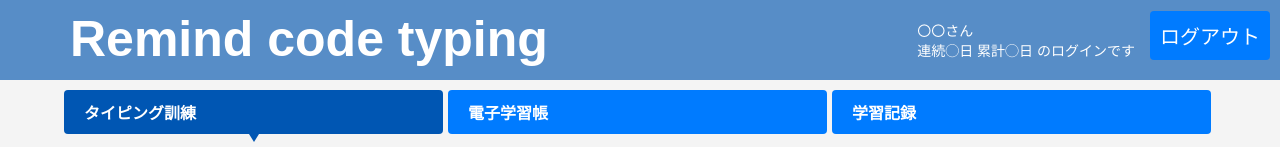
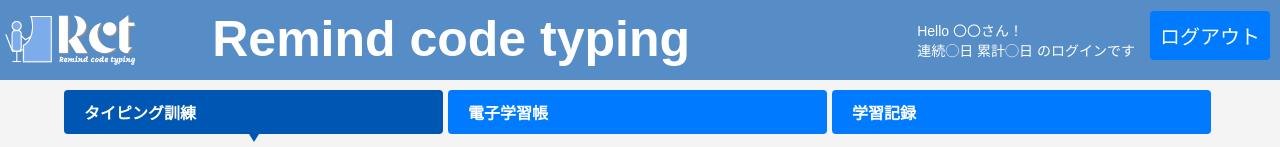
Before and after one commit to sin1227488801/RemindCodeTyping, a plain HTML site: page Rct/main.html in a window 1280 px wide. Shown: the top 147 px of the page. Drawn offline with Linux system fonts and the light colour scheme.

Commit message:
[add]画像の表示を追加

```diff
--- a/Rct/main.html
+++ b/Rct/main.html
@@ -1,21 +1,21 @@
 <html lang="ja">
-
-</html>
 
 <head>
     <meta charset="UTF-8">
     <meta name="viewport" content="width=device-width, initial-scale=1.0">
     <title>Rct メインページ</title>
+    <link rel="icon" href="images/13_Rのみ.png">
     <link rel="stylesheet" href="css/main.css">
 </head>
 
 <body>
     <header class="header">
+        <img src="images/02_ロゴ基本_白抜き.png" alt="Rct">
         <h1>Remind code typing</h1>
         <div class="login-info">
             <div class="login-info-text">
                 <!-- TODO ID・日数情報の置き換え バックエンドができてから -->
-                〇〇さん<br>
+                Hello 〇〇さん！<br>
                 連続◯日
                 累計◯日
                 のログインです
```
Also changed, not shown: Rct/login.html (+2 -0 lines).
